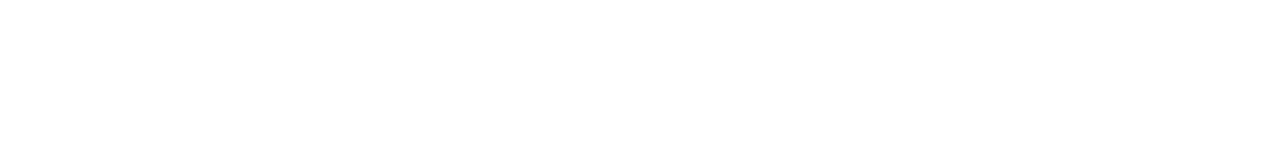
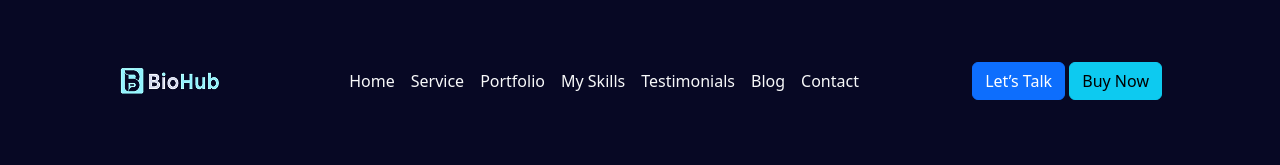
Before and after one commit to MD-Sabbir-Hosain-Rafi99/BioHub, a plain HTML site: page index.html in a window 1280 px wide. Drawn offline with Linux system fonts and the light colour scheme; files that its build step writes are made by us from their sources.

Commit message:
Navbar Add

```diff
--- /dev/null
+++ b/css/media.css
@@ -0,0 +1,23 @@
+/* Extra large devices */
+@media (min-width: 1200px) {}
+/* Large devices */
+@media (min-width: 992px) and (max-width: 1199.98px) {}
+/* Medium devices  */
+@media (min-width: 768px) and (max-width: 991.98px) {}
+/* Small devices */
+@media (min-width: 576px) and (max-width: 767.98px) {}
+
+
+/* Extra small devices */
+@media(min-width: 320px) and (max-width: 575.98px) {
+    .navbar-nav ul, li{
+        text-align: center;
+    }
+    .btnButton button{
+        margin: auto;
+        display: inline-block;
+    }
+    .btnButton .btn-info{
+        margin-left: 5px;
+    }
+}
--- a/css/style.css
+++ b/css/style.css
@@ -25,5 +25,7 @@
     padding: 0;
     line-height: 0.8;
 }
-
 /* All Global Css End */
+.btnButton .btn2{
+    background: #93F2FF;
+}
--- a/index.html
+++ b/index.html
@@ -1,22 +1,71 @@
 <!DOCTYPE html>
 <html lang="en">
+
 <head>
     <meta charset="UTF-8">
     <meta name="viewport" content="width=device-width, initial-scale=1.0">
     <title>BioHub</title>
     <!-- All Css Files Link Start -->
-     <link rel="stylesheet" href="css/bootstrap.min.css">
-     <link rel="stylesheet" href="css/all.min.css">
-     <link rel="stylesheet" href="style.css">
+    <link rel="stylesheet" href="css/media.css">
+    <link rel="stylesheet" href="css/all.min.css">
+    <link rel="stylesheet" href="css/bootstrap.min.css">
+    <link rel="stylesheet" href="style.css">
     <!-- All Css Files Link End -->
 </head>
-<body>
 
+<body style="background-color: #070824;">
+
+    <!-- Navbar Start -->
+    <nav class="navbar navbar-expand-lg">
+        <div class="container p-5">
+            <a class="navbar-brand text-light" href="#">
+                <picture>
+                    <img src="images/logo.png" alt="logo.png">
+                </picture>
+            </a>
+            <button class="navbar-toggler" style="background-color: white;" type="button" data-bs-toggle="collapse"
+                data-bs-target="#navbarSupportedContent" aria-controls="navbarSupportedContent" aria-expanded="false"
+                aria-label="Toggle navigation">
+                <span class="navbar-toggler-icon"></span>
+            </button>
+            <div class="collapse navbar-collapse" id="navbarSupportedContent">
+                <ul class="navbar-nav m-auto mb-2 mb-lg-0">
+                    <li class="nav-item">
+                        <a class="nav-link text-light active" aria-current="page" href="#">Home</a>
+                    </li>
+                    <li class="nav-item">
+                        <a class="nav-link text-light" href="#">Service</a>
+                    </li>
+                    <li class="nav-item">
+                        <a class="nav-link disabled text-light" aria-disabled="true">Portfolio</a>
+                    </li>
+                    <li class="nav-item">
+                        <a class="nav-link disabled text-light" aria-disabled="true">My Skills</a>
+                    </li>
+                    <li class="nav-item">
+                        <a class="nav-link disabled text-light" aria-disabled="true">Testimonials</a>
+                    </li>
+                    <li class="nav-item">
+                        <a class="nav-link disabled text-light" aria-disabled="true">Blog</a>
+                    </li>
+                    <li class="nav-item">
+                        <a class="nav-link disabled text-light" aria-disabled="true">Contact</a>
+                    </li>
+                </ul>
+                <div class="btnButton">
+                    <button type="button" class="btn btn-primary">Let’s Talk</button>
+                    <button type="button" class="btn btn-info ">Buy Now</button>
+                </div>
+            </div>
+        </div>
+    </nav>
+    <!-- Navbar End -->
 
     <!-- Script Fill Link Start -->
-     <script src="js/bootstrap.bundle.min.js"></script>
-     <script src="js/jquery-1.12.4.min.js"></script>
-     <script src="js/script.js"></script>
+    <script src="js/bootstrap.bundle.min.js"></script>
+    <script src="js/jquery-1.12.4.min.js"></script>
+    <script src="js/script.js"></script>
     <!-- Script Fill Link End -->
 </body>
+
 </html>
```
Also changed, not shown: images/logo.png (added).
